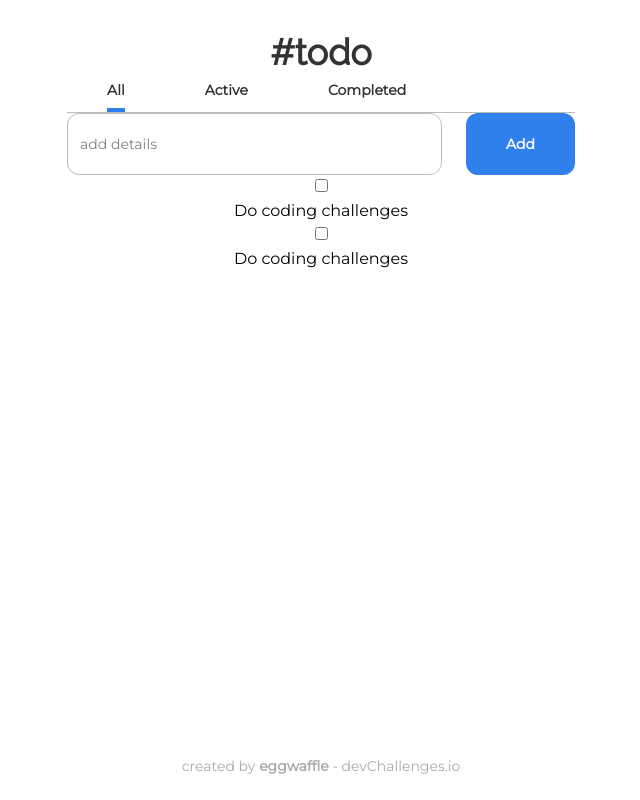
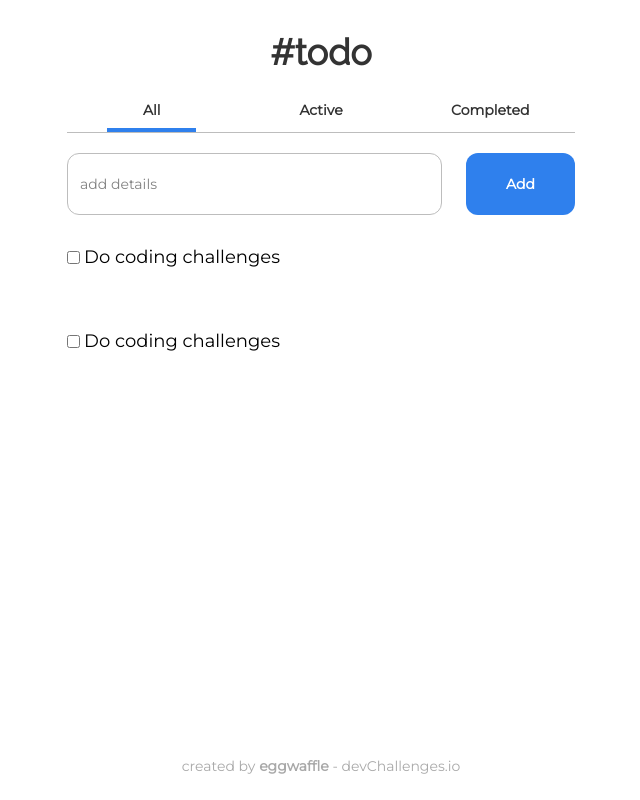
Before and after one commit to eggwaffle/todo, a React (Create React App) app: page / in a window 1280 px wide. Shown: the whole page, without its empty margins (319-959 px from the left). Built offline with nearby package versions, Linux system fonts and the light colour scheme.

Commit message:
Update to 0.3.0

```diff
--- a/package.json
+++ b/package.json
@@ -1,7 +1,7 @@
 {
   "homepage": "https://front-end-dev-challenges.web.app/todo/",
   "name": "todo",
-  "version": "0.1.0",
+  "version": "0.3.0",
   "license": "UNLICENSED",
   "private": true,
   "dependencies": {
--- a/src/index.css
+++ b/src/index.css
@@ -41,7 +41,19 @@
 }
 
 .tab-list {
-  @apply flex border-b border-b-BDBDBD;
+  @apply my-5 grid grid-cols-3 border-b border-b-BDBDBD;
+}
+
+.todo {
+  @apply py-7 flex items-center;
+}
+
+.todo-checkbox {
+  @apply mr-1;
+}
+
+.todo-text {
+  @apply text-lg font-medium;
 }
 
 /*# sourceMappingURL=index.css.map */
--- a/src/scss/components/_tablist.scss
+++ b/src/scss/components/_tablist.scss
@@ -1,3 +1,3 @@
 .tab-list {
-  @apply flex border-b border-b-BDBDBD;
+  @apply my-5 grid grid-cols-3 border-b border-b-BDBDBD;
 }
--- /dev/null
+++ b/src/scss/components/_todo.scss
@@ -0,0 +1,11 @@
+.todo {
+  @apply py-7 flex items-center;
+}
+
+.todo-checkbox {
+  @apply mr-1;
+}
+
+.todo-text {
+  @apply text-lg font-medium;
+}
```
